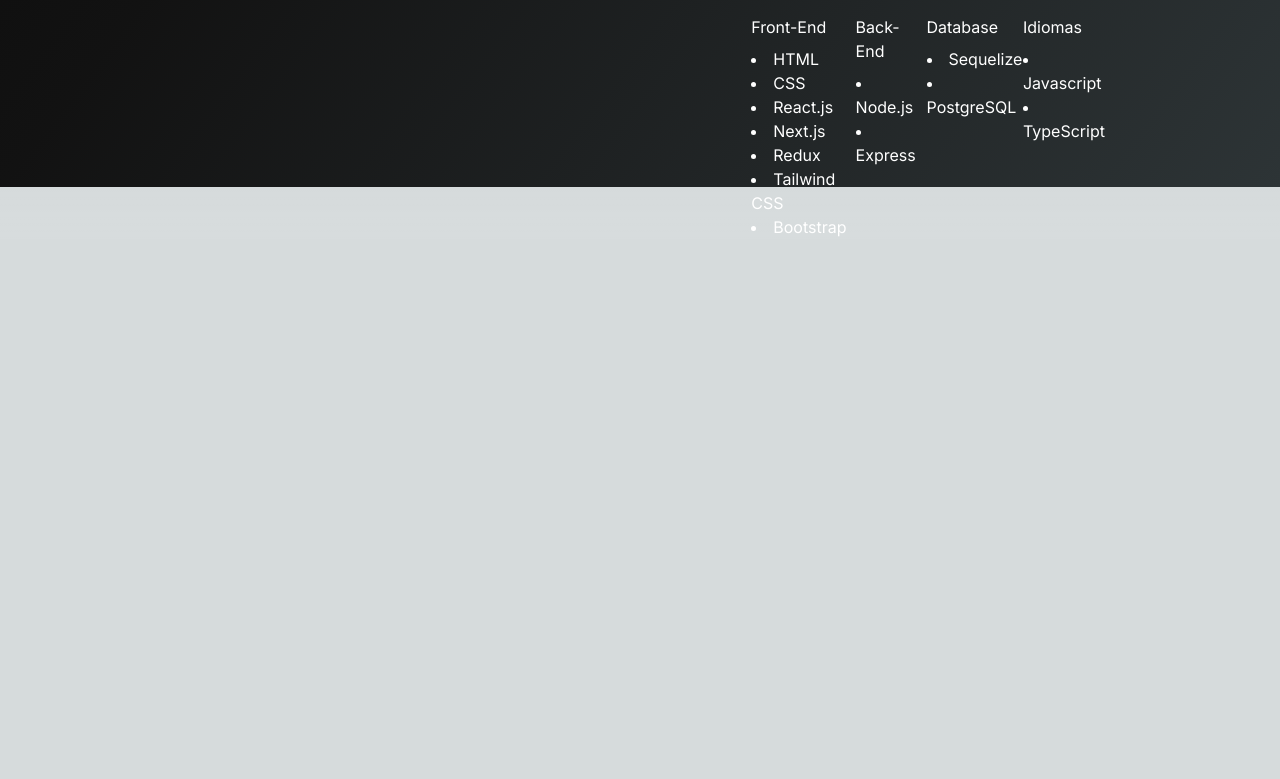
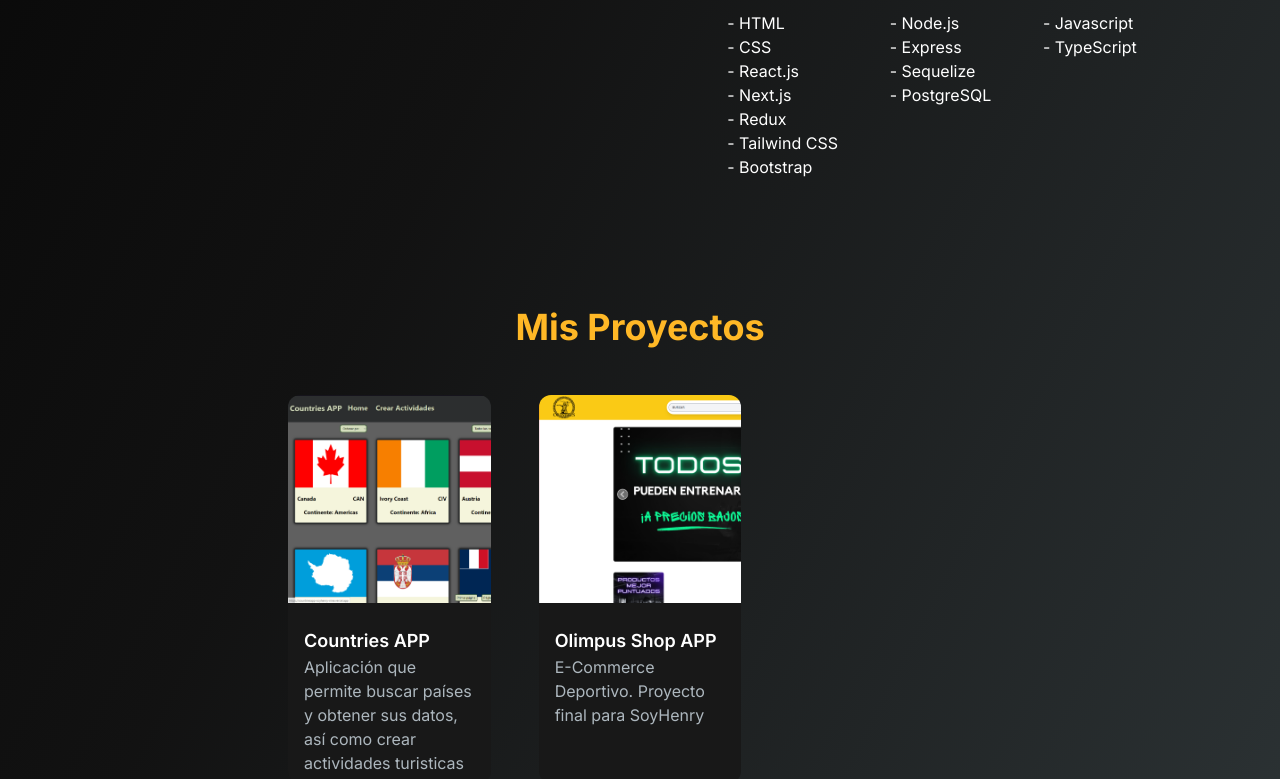
Before and after one commit to SGuevaraOlie/portfolio-sguevaraolie, a Next.js app: page / in a window 1280 px wide. Shown: the part 1501-2280 px from the top of the page. Before the commit the page ends 1740 px from the top, so only its background shows below. Built offline with nearby package versions, Linux system fonts and the light colour scheme.

Commit message:
carpetado y projectsection

```diff
--- a/src/app/page.tsx
+++ b/src/app/page.tsx
@@ -1,14 +1,16 @@
-import HeroSection from "@/components/heroSection";
-import NavBar from "@/components/navbar";
-import AboutMe from "@/components/AboutMe";
+import HeroSection from "@/components/section components/HeroSection";
+import NavBar from "@/components/functional components/NavBar";
+import AboutMe from "@/components/section components/AboutMe";
+import ProjectsSection from "@/components/section components/ProjectsSection";
 
 export default function Home() {
   return (
     <main className="flex min-h-screen flex-col bg-gradient-to-br from-[#000000] via-[#121212] to-[#2D3436] mx-auto px-12 lg:px-72 py-2">
       <NavBar />
-      <div className="container mt-48 mx-auto ">
+      <div className="container mt-24 lg:mt-48 mx-auto ">
         <HeroSection />
         <AboutMe />
+        <ProjectsSection />
       </div>
     </main>
   );
--- a/src/components/navbar.tsx
+++ b/src/components/functional components/NavBar.tsx
@@ -2,7 +2,7 @@
 import React, { useState } from 'react'
 import NavLink from './NavLinks'
 import { Bars3Icon, XMarkIcon } from '@heroicons/react/24/solid'
-import MenuOverlay from './menuOverlay'
+import MenuOverlay from './MenuOverlay'
 import Image from 'next/image'
 
 
--- /dev/null
+++ b/src/components/functional components/ProjectCard.tsx
@@ -0,0 +1,34 @@
+import React from 'react'
+import { CodeBracketIcon, EyeIcon } from '@heroicons/react/24/outline';
+import Link from 'next/link';
+
+interface ProjectCardProps {
+    imgUrl: string;
+    title: string;
+    description: string;
+    gitUrl: string;
+    deployUrl: string;
+}
+
+const ProjectCard: React.FC<ProjectCardProps> = ({imgUrl, title, description, gitUrl, deployUrl}) => {
+    return (
+        <div>
+            <div className='group rounded-t-xl h-36 md:h-52 bg-center relative overflow-hidden' style={{background: `url(${imgUrl})`, backgroundSize: 'cover'}}>
+                <div className='overlay absolute top-0 left-0 w-full h-full bg-[#181818] bg-opacity-0 hidden group-hover:flex group-hover:bg-opacity-80 transition-all duration-500 items-center justify-center'>
+                    <Link href={gitUrl} className="h-14 w-14 border-2 relative rounded-full border-[#ADB7BE] hover:border-white mr-4 group/link">
+                        <CodeBracketIcon className="h-10 w-10 text-[#ADB7BE] group-hover/link:text-white absolute top-1/2 left-1/2 transform -translate-x-1/2 -translate-y-1/2" />
+                    </Link>
+                    <Link href={deployUrl} className="h-14 w-14 border-2 relative rounded-full border-[#ADB7BE] hover:border-white group/link">
+                        <EyeIcon className="h-10 w-10 text-[#ADB7BE] group-hover/link:text-white absolute top-1/2 left-1/2 transform -translate-x-1/2 -translate-y-1/2"/>
+                    </Link>
+                </div>
+            </div>
+            <div className='text-white rounded-b-xl bg-[#181818] py-6 px-4 h-[180px]'>
+                <h5 className='text-lg font-semibold'>{title}</h5>
+                <p className='text-[#ADB7BE]'>{description}</p>
+            </div>
+        </div>
+    )
+}
+
+export default ProjectCard
--- a/src/components/AboutMe.tsx
+++ b/src/components/section components/AboutMe.tsx
@@ -1,6 +1,6 @@
 'use client'
 import React, { useState, useTransition } from 'react'
-import TabButton from './TabButton';
+import TabButton from '../functional components/TabButton';
 
 const TAB_DATA = [
     {
@@ -10,28 +10,25 @@
             <div className='flex flex-row justify-between text-xs lg:text-base'>
                 <div className='flex-flex-col'>
                     <h1 className='mb-2'>Front-End</h1>
-                    <li>HTML</li>
-                    <li>CSS</li>
-                    <li>React.js</li>
-                    <li>Next.js</li>
-                    <li>Redux</li>
-                    <li>Tailwind CSS</li>
-                    <li>Bootstrap</li>
+                    <p>- HTML</p>
+                    <p>- CSS</p>
+                    <p>- React.js</p>
+                    <p>- Next.js</p>
+                    <p>- Redux</p>
+                    <p>- Tailwind CSS</p>
+                    <p>- Bootstrap</p>
                 </div>
                 <div className='flex flex-col'>
                     <h1 className='mb-2'>Back-End</h1>
-                    <li>Node.js</li>
-                    <li>Express</li>
-                </div>
-                <div className='flex flex-col'>
-                    <h1 className='mb-2'>Database</h1>
-                    <li>Sequelize</li>
-                    <li>PostgreSQL</li>
+                    <p>- Node.js</p>
+                    <p>- Express</p>
+                    <p>- Sequelize</p>
+                    <p>- PostgreSQL</p>
                 </div>
                 <div className='flex flex-col'>
                     <h1 className='mb-2'>Idiomas</h1>
-                    <li>Javascript</li>
-                    <li>TypeScript</li>
+                    <p>- Javascript</p>
+                    <p>- TypeScript</p>
                 </div>
             </div>
         )
@@ -42,17 +39,17 @@
         content:(
             <div className='flex flex-row text-xs lg:text-base'>
                 <div className='mr-8'>
-                    <li>Visual Studio Code</li>
-                    <li>GIT</li>
-                    <li>GitHub</li>
-                    <li>Jira</li>
-                    <li>SCRUM</li>
+                    <p>- Visual Studio Code</p>
+                    <p>- GIT</p>
+                    <p>- GitHub</p>
+                    <p>- Jira</p>
+                    <p>- SCRUM</p>
                 </div>
                 <div>
-                    <li>Postman</li>
-                    <li>Insomnia</li>
-                    <li>Figma</li>
-                    <li>Cloudinary</li>
+                    <p>- Postman</p>
+                    <p>- Insomnia</p>
+                    <p>- Figma</p>
+                    <p>- Cloudinary</p>
                 </div>
             </div>
         )
@@ -62,12 +59,12 @@
         id: 'Habilidades Blandas',
         content:(
             <div className='flex flex-col justify-center text-xs lg:text-base'>
-                <li>Colaboración</li>
-                <li>Comunicación</li>
-                <li>Liderazgo</li>
-                <li>Trabajo en Equipo</li>
-                <li>Resolución de problemas</li>
-                <li>Comunicación Efectiva</li>
+                <p>- Colaboración</p>
+                <p>- Comunicación</p>
+                <p>- Liderazgo</p>
+                <p>- Trabajo en Equipo</p>
+                <p>- Resolución de problemas</p>
+                <p>- Comunicación Efectiva</p>
             </div>
         )
     },
@@ -76,9 +73,9 @@
         id: 'Educación',
         content:(
             <div className='flex flex-col mt-2 text-xs lg:text-base'>
-                    <li>SoyHenry Fullstack Web Developer</li>
-                    <li>Argentina Programa Introducción a la programación</li>
-                    <li>Arrow Academy Introducción a Phyton / POO / DJANGO</li>
+                    <p>- SoyHenry Fullstack Web Developer</p>
+                    <p>- Argentina Programa Introducción a la programación</p>
+                    <p>- Arrow Academy Introducción a Phyton / POO / DJANGO</p>
             </div>
         )
     },
@@ -94,12 +91,12 @@
     }
     return (
         <section className='text-white'>
-            <div className='flex flex-col lg:flex-row justify-center items-center mt-48 mb-24s lg:mt-72 lg:mb-48'>
-                <img src='\imagenes\skeleton-typing.gif' alt='esqueleto :3' className='rounded rounded-full h-[80%] w-[80%] lg:mr-48 lg:-ml-2'/>
-                <div className='flex flex-col h-[400px] mt-4 lg:mt-0'>
+            <div className='flex flex-col lg:flex-row justify-center items-center mt-36 mb-24 lg:mt-72 lg:mb-56'>
+                <img src='\imagenes\skeleton-typing.gif' alt='esqueleto :3' className='rounded rounded-full h-[200px] w-[200px] lg:h-[400px] lg:w-[400px] lg:mr-48 lg:-ml-2'/>
+                <div className='flex flex-col h-[400px] mt-2 lg:mt-0'>
                     <h2 className='text-[#ffb826] font-bold mt-8 lg:mt-0 text-2xl lg:text-4xl'>Sobre mí</h2>
                     <p className="text-[#ADB7BE] text-xs lg:text-lg mt-4">Soy un Desarrollador Web Full-Stack con orientación a Front-End, con una firme motivación por ampliar mis conocimientos en todas las áreas del desarrollo web. Soy una persona detallista, eficiente y productiva, que valora trabajar siguiendo buenas prácticas y tiene habilidades efectivas de comunicación, liderazgo y trabajo en equipo.</p>
-                    <div className='flex flex-row justify-between mt-8 text-xs lg:text-base'>
+                    <div className='flex flex-row justify-between mt-6 text-xs lg:text-base space-x-4'>
                         <TabButton selectTab={() => handleTabChange('Tecnologías')} active={tab === 'Tecnologías'}>
                             {" "}
                             Tecnologías{" "}
--- /dev/null
+++ b/src/components/section components/ProjectsSection.tsx
@@ -0,0 +1,34 @@
+import React from 'react'
+import ProjectCard from '../functional components/ProjectCard'
+
+const projectsData = [
+    {
+        id:1,
+        title: 'Countries APP',
+        description: 'Aplicación que permite buscar países y obtener sus datos, así como crear actividades turisticas relacionadas a estos. Proyecto individual para SoyHenry.',
+        image: '/imagenes/countries.png',
+        gitUrl: 'https://github.com/SGuevaraOlie/PI-Countries-FRONT-SoyHenry',
+        deployUrl: 'https://countriesapp-soyhenry-nine.vercel.app/',
+    },
+    {
+        id:2,
+        title: 'Olimpus Shop APP',
+        description: 'E-Commerce Deportivo. Proyecto final para SoyHenry',
+        image: '/imagenes/olimpus.png',
+        gitUrl: 'https://github.com/michiqueli/olimpus_front',
+        deployUrl: 'https://olimpus-shop.vercel.app',
+    }
+]
+
+const ProjectsSection = () => {
+    return (
+        <div className='mt-36 mb-24 lg:mt-80 lg:mb-56'>
+            <h1 className='text-center text-4xl font-bold text-[#ffb826] mt-4 mb-8 lg:mb-12'>Mis Proyectos</h1>
+            <div className='grid lg:grid-cols-3 gap-8 lg:gap-12'>
+                {projectsData.map((project) => (<ProjectCard key={project.id} title={project.title} description={project.description} imgUrl={project.image} gitUrl={project.gitUrl} deployUrl={project.deployUrl}/>))}
+            </div>
+        </div>
+    )
+}
+
+export default ProjectsSection
```
Also changed, not shown: src/components/section components/HeroSection.tsx (renamed from src/components/heroSection.tsx, +4 -4 lines), public/imagenes/countries.png (added), public/imagenes/olimpus.png (added), src/components/functional components/MenuOverlay.tsx (renamed from src/components/menuOverlay.tsx), src/components/functional components/NavLinks.tsx (renamed from src/components/NavLinks.tsx), src/components/functional components/TabButton.tsx (renamed from src/components/TabButton.tsx).
